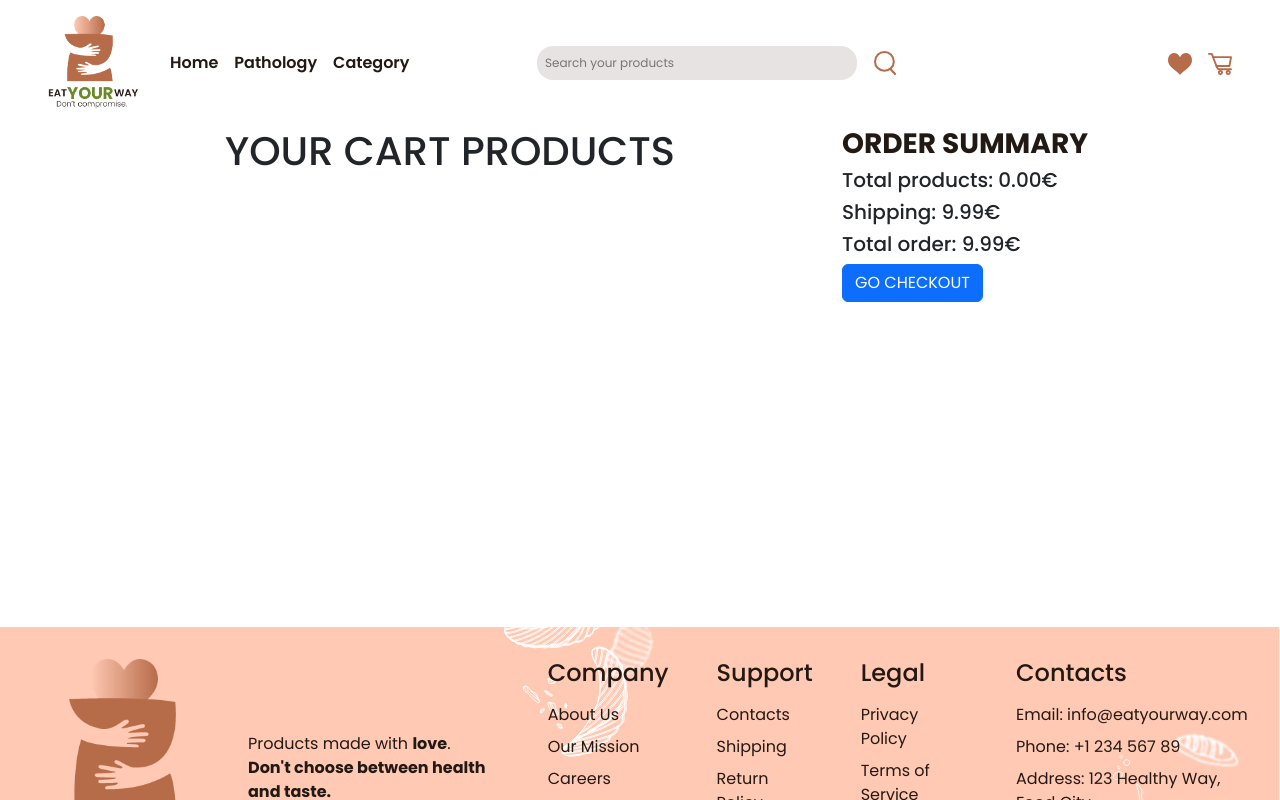
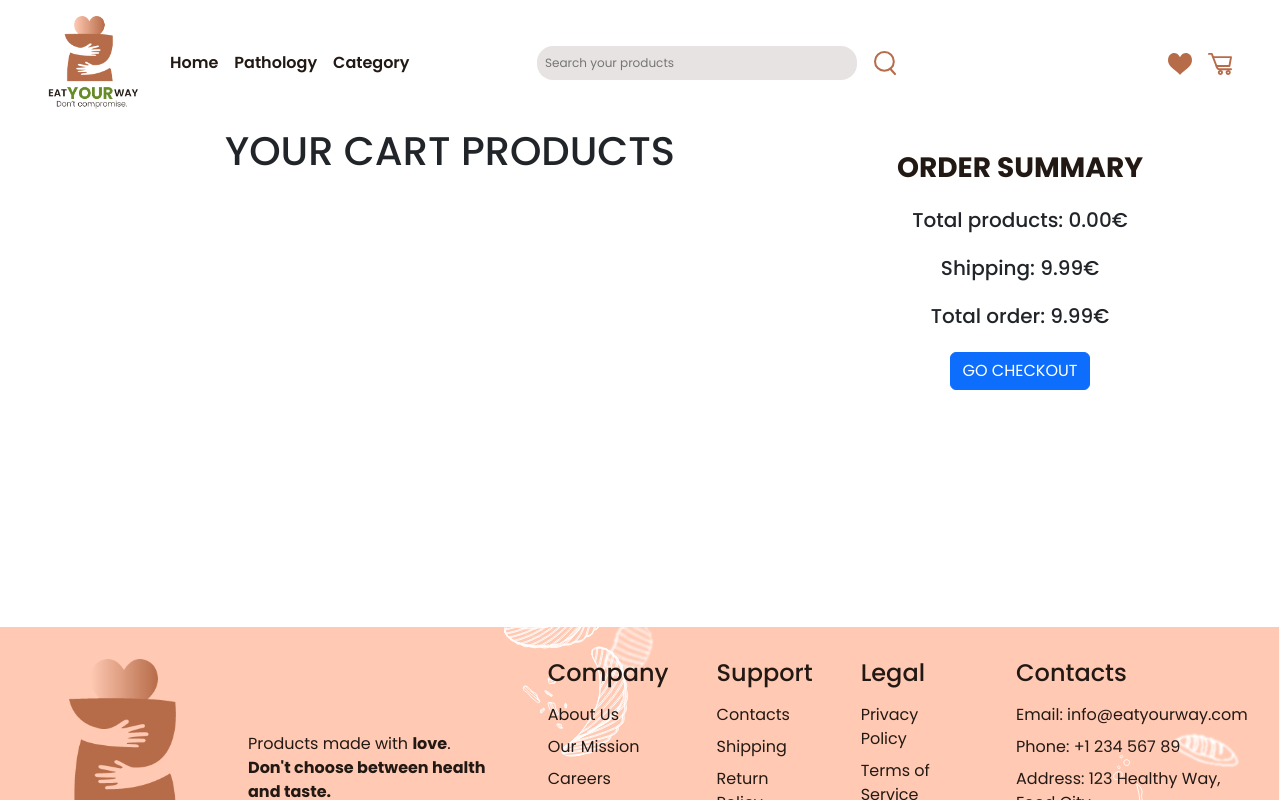
Before and after one commit to GiuseppeColucci95/project-work-team3, a React (Vite) app in the folder FRONTEND/: page /cart in a window 1280 px wide. Shown: the top 800 px of the page. Built offline with nearby package versions, Linux system fonts and the light colour scheme.

Commit message:
fix: update layout for Cart component to improve alignment and spacing

```diff
--- a/FRONTEND/src/pages/Cart.jsx
+++ b/FRONTEND/src/pages/Cart.jsx
@@ -43,7 +43,7 @@ export default function Cart() {
                 }
               </div>
             </div>
-            <div className="col-4 d-flex flex-column justify-content-center">
+            <div className="col-4 d-flex flex-column justify-content-start align-items-center pt-4 gap-3">
               <h3>ORDER SUMMARY</h3>
 
               <h5>Total products: {totalPrice.toFixed(2)}€ </h5>
```
